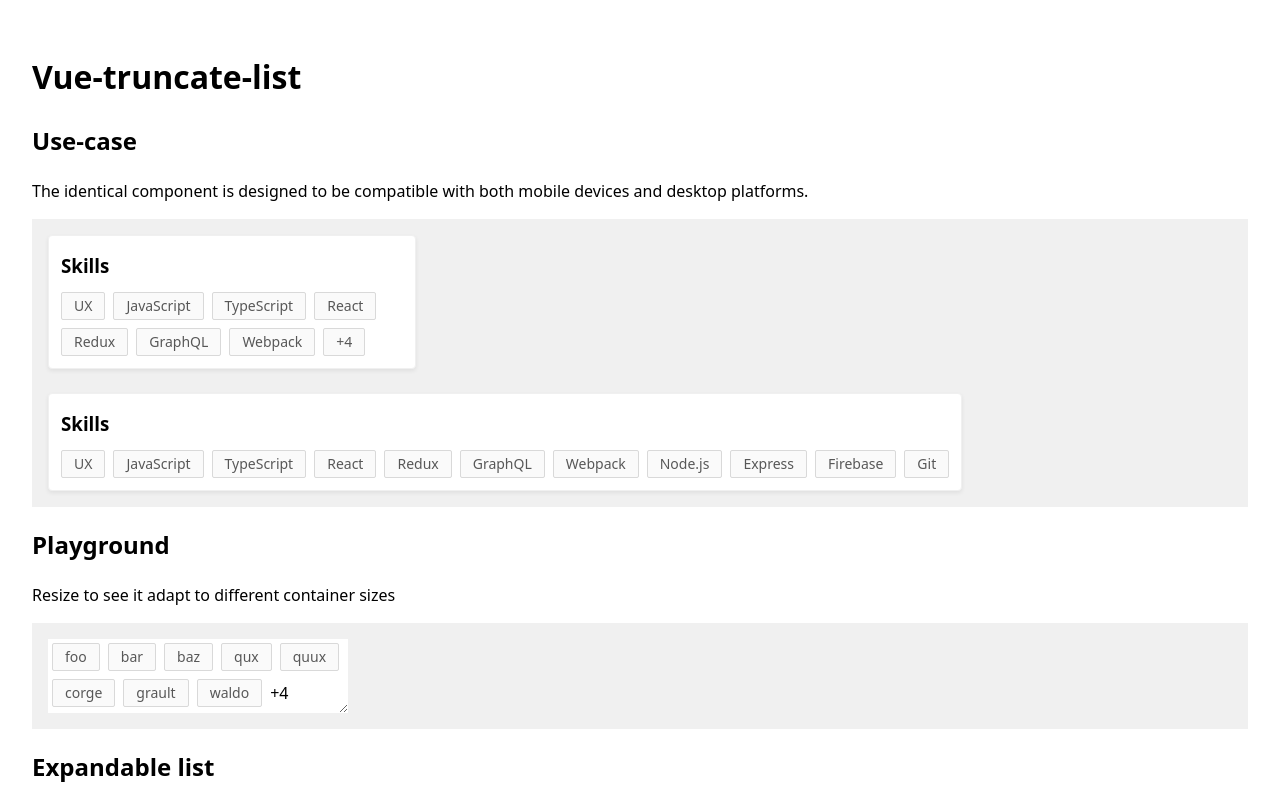
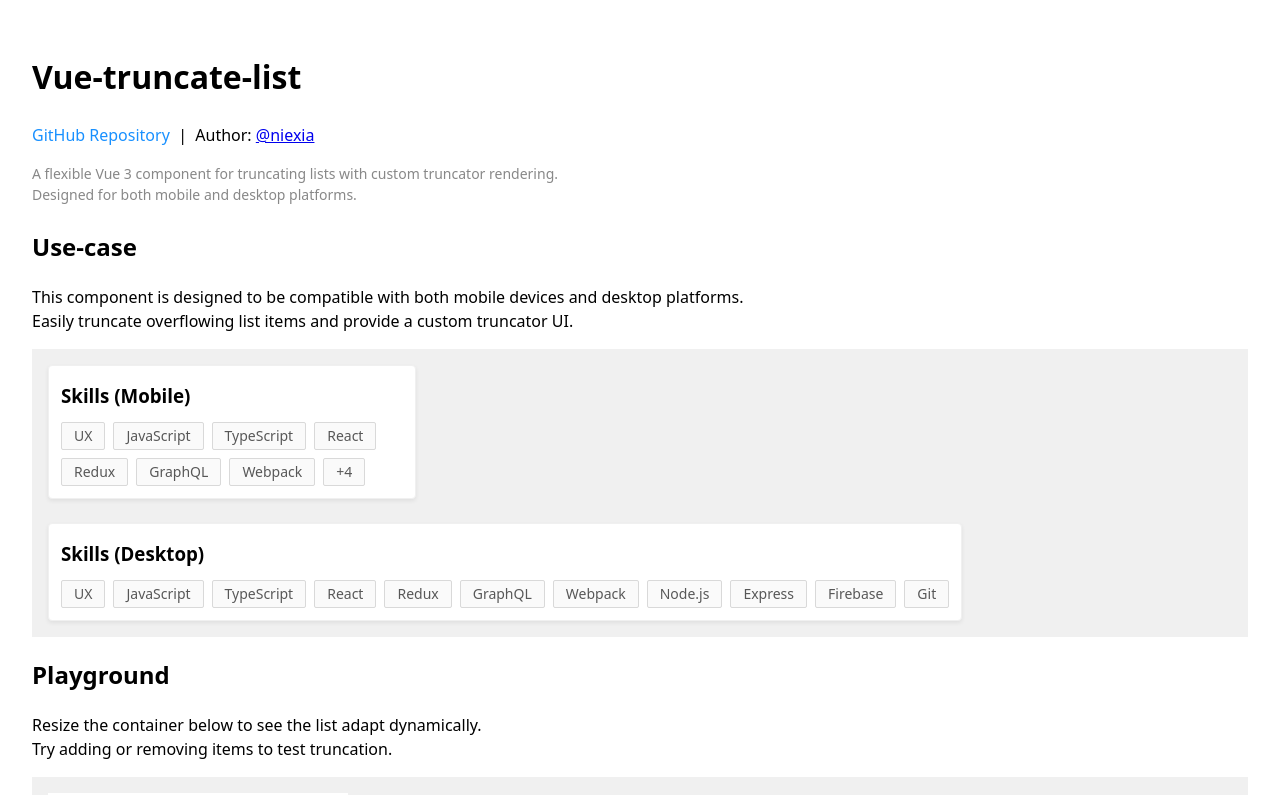
Before and after one commit to twheeljs/vue-truncate-list, a Vue app: page / in a window 1280 px wide. Shown: the top 795 px of the page. Built offline with nearby package versions, Linux system fonts and the light colour scheme.

Commit message:
feat: enhance App.vue with header information and improved descriptions

```diff
--- a/src/App.vue
+++ b/src/App.vue
@@ -9,12 +9,30 @@ const handleCollapse = () => { expanded.value = false }
 
 <template>
   <div>
-    <h1>Vue-truncate-list</h1>
+    <header style="margin-bottom: 24px;">
+      <h1>Vue-truncate-list</h1>
+      <p>
+        <a href="https://github.com/twheeljs/vue-truncate-list" target="_blank" rel="noopener"
+          style="color:#1890ff;text-decoration:none;">
+          GitHub Repository
+        </a>
+        &nbsp;|&nbsp;
+        <span>Author: <a href="https://github.com/niexia" target="_blank" rel="noopener">@niexia</a></span>
+      </p>
+      <p style="color: #888; font-size: 14px;">
+        A flexible Vue 3 component for truncating lists with custom truncator rendering.<br>
+        Designed for both mobile and desktop platforms.
+      </p>
+    </header>
+
     <h2>Use-case</h2>
-    <p>The identical component is designed to be compatible with both mobile devices and desktop platforms.</p>
+    <p>
+      This component is designed to be compatible with both mobile devices and desktop platforms.<br>
+      Easily truncate overflowing list items and provide a custom truncator UI.
+    </p>
     <div class="demo">
       <section class="card mobile">
-        <h3>Skills</h3>
+        <h3>Skills (Mobile)</h3>
         <TruncateList :class="['list']"
           :renderTruncator="({ hiddenItemsCount }) => h('div', { class: 'listItem' }, `+${hiddenItemsCount}`)">
           <div class="listItem">UX</div>
@@ -34,7 +52,7 @@ const handleCollapse = () => { expanded.value = false }
       <br />
 
       <section class="card desktop">
-        <h3>Skills</h3>
+        <h3>Skills (Desktop)</h3>
         <TruncateList :class="['list']" :renderTruncator="({ hiddenItemsCount }) => (
           h('div', { class: 'listItem' }, `+${hiddenItemsCount}`)
         )">
@@ -54,7 +72,10 @@ const handleCollapse = () => { expanded.value = false }
     </div>
 
     <h2>Playground</h2>
-    <p>Resize to see it adapt to different container sizes</p>
+    <p>
+      Resize the container below to see the list adapt dynamically.<br>
+      Try adding or removing items to test truncation.
+    </p>
     <div class="demo">
       <TruncateList class="list resizable" :renderTruncator="({ hiddenItemsCount }) => (`+${hiddenItemsCount}`)">
         <div class="listItem">foo</div>
@@ -72,8 +93,11 @@ const handleCollapse = () => { expanded.value = false }
       </TruncateList>
     </div>
 
-    <h2>Expandable list</h2>
-    <p>The truncator can have advanced behaviour as seen here</p>
+    <h2>Expandable List</h2>
+    <p>
+      The truncator can have advanced behavior, such as expanding to show all items.<br>
+      Click the truncator button to expand or collapse the list.
+    </p>
     <div class="demo">
       <TruncateList :class="['list', 'expandable', expanded ? 'expanded' : '']" alwaysShowTruncator :renderTruncator="({ hiddenItemsCount, truncate }) => {
         if (hiddenItemsCount > 0) {
@@ -83,8 +107,9 @@ const handleCollapse = () => { expanded.value = false }
               class: 'expandButton',
               onClick: () => {
                 handleExpand();
-                // Setting the 'expanded' class sets max-height to none, but the container's height does not update.
-                // This means ResizeObserver will not trigger. Therefore, we need to manually call `truncate()` in nextTick to ensure the layout is recalculated.
+                // Setting the 'expanded' class sets max-height to none, but the container's height does not update immediately.
+                // This means ResizeObserver will not trigger, since the DOM size change is not synchronous.
+                // Therefore, we need to manually call `truncate()` in nextTick to ensure the layout is recalculated.
                 nextTick(() => {
                   truncate();
                 })
```
